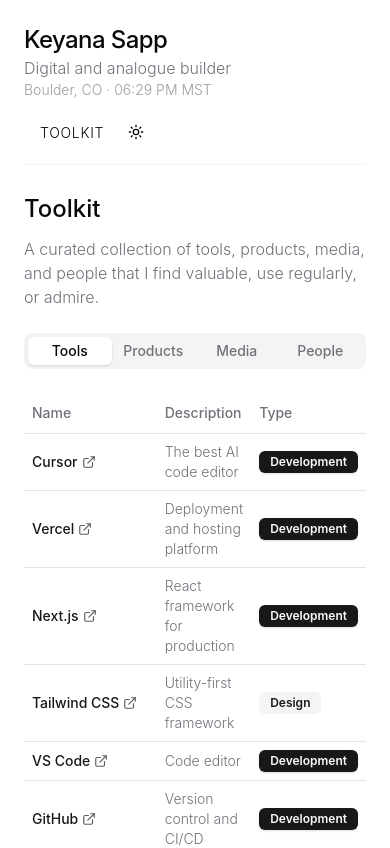
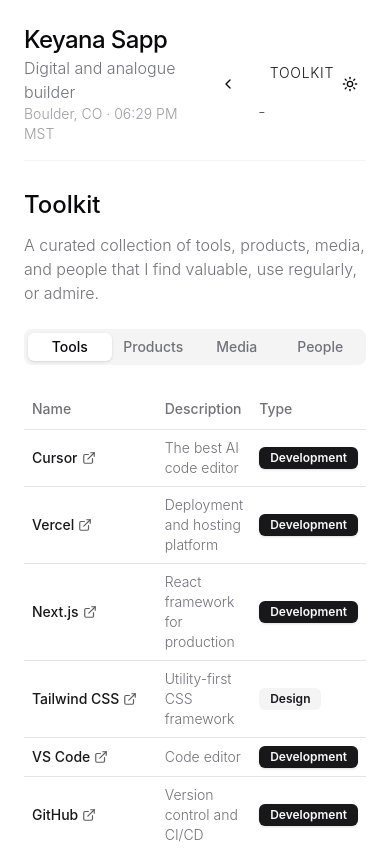
Before and after one commit to ksBrapZ/keyana-portfolio, a Next.js app: page /toolkit in a window 390 px wide. Shown: the top 848 px of the page. Built offline with nearby package versions, Linux system fonts and the light colour scheme.

Commit message:
Fixed main header & nav. Added back button to toolkit page. Improved responsiveness.

```diff
--- a/components/Header.tsx
+++ b/components/Header.tsx
@@ -1,12 +1,17 @@
 import Link from 'next/link';
 import { useEffect, useState } from 'react';
+import { usePathname } from 'next/navigation';
 import { NavigationMenu, NavigationMenuContent, NavigationMenuItem, NavigationMenuLink, NavigationMenuList, NavigationMenuTrigger } from "@/components/ui/navigation-menu";
 import { Separator } from "@/components/ui/separator";
 import { ThemeToggle } from "@/components/ThemeToggle";
+import { Button } from "@/components/ui/button";
+import { ChevronLeft } from "lucide-react";
 import { cn } from "@/lib/utils";
 
 const Header = () => {
   const [currentTime, setCurrentTime] = useState<string>('');
+  const pathname = usePathname();
+  const showBackButton = pathname !== '/';
 
   useEffect(() => {
     // Update time based on MST timezone
@@ -27,8 +32,20 @@
 
   return (
     <header className="w-full pt-6 pb-4">
-      <div className="container mx-auto px-6 md:px-12 lg:px-16 max-w-screen-lg">
+      <div className="container mx-auto px-6 md:px-12 lg:px-16 max-w-screen-lg relative">
         <div className="flex flex-col md:flex-row justify-between items-start md:items-center">
+          {/* Back Button for large screens (1024px+) - positioned absolutely left */}
+          {showBackButton && (
+            <div className="absolute left-[-0px] top-1/2 -translate-y-1/2 hidden lg:block">
+              <Link href="/" passHref>
+                <Button variant="ghost" size="icon" aria-label="Back to Home">
+                  <ChevronLeft className="h-5 w-5" />
+                </Button>
+              </Link>
+            </div>
+          )}
+
+          <div className="flex flex-row justify-between items-center w-full">
             {/* Keyana's Info */}
             <div>
               <h1 className="text-2xl font-medium tracking-tight">Keyana Sapp</h1>
@@ -36,8 +53,20 @@
               <p className="text-sm text-muted-foreground/70">Boulder, CO · {currentTime}</p>
             </div>
 
-          {/* Navigation Links and Theme Toggle */}
-          <div className="flex items-center mt-4 md:mt-0">
+            <div className="flex items-center">
+              {/* Back Button for small/medium screens - positioned right of header info */}
+              {showBackButton && (
+                <div className="lg:hidden flex items-center mr-2">
+                  <Link href="/" passHref>
+                    <Button variant="ghost" size="icon" aria-label="Back to Home">
+                      <ChevronLeft className="h-5 w-5" />
+                    </Button>
+                  </Link>
+                </div>
+              )}
+
+              {/* Navigation Links and Theme Toggle - fixed position at all breakpoints */}
+              <div className="flex items-center">
                 <NavigationMenu>
                   <NavigationMenuList>
                     {/* Temporarily hidden until blog is set up
@@ -62,7 +91,14 @@
 
                     <NavigationMenuItem>
                       <Link href="/toolkit" legacyBehavior passHref>
-                    <NavigationMenuLink className="text-sm uppercase tracking-wider px-4 py-2 hover:text-primary transition-colors">
+                        <NavigationMenuLink
+                          className={cn(
+                            "text-sm uppercase tracking-wider px-4 py-2 transition-colors relative",
+                            pathname === "/toolkit"
+                              ? "text-primary after:absolute after:bottom-0 after:left-1/2 after:right-1/2 after:h-[1px] after:bg-primary/70 after:transform after:-translate-x-1/2 after:w-1/3"
+                              : "hover:text-primary"
+                          )}
+                        >
                           Toolkit
                         </NavigationMenuLink>
                       </Link>
@@ -70,6 +106,8 @@
                   </NavigationMenuList>
                 </NavigationMenu>
                 <ThemeToggle />
+              </div>
+            </div>
           </div>
         </div>
       </div>
```
Lines whose indentation alone changed are shown as unchanged.
